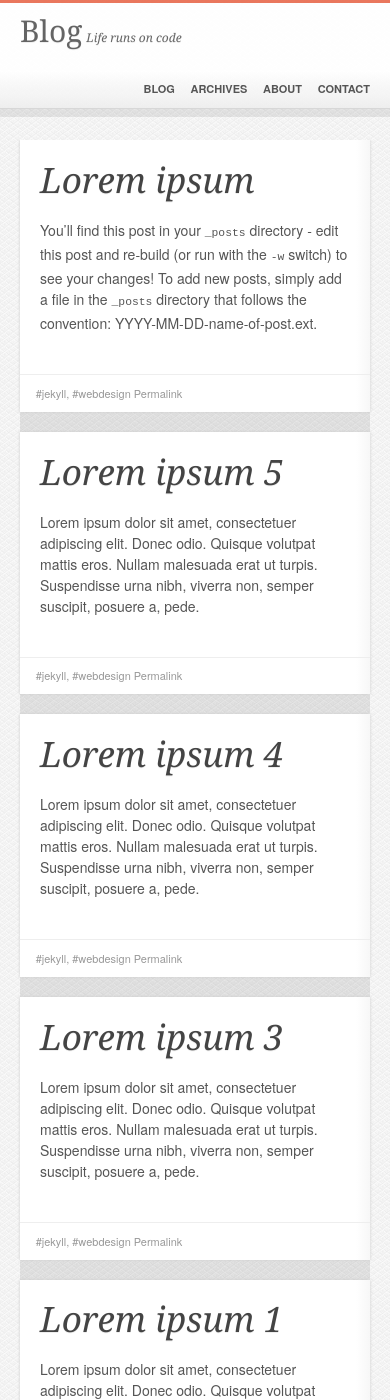
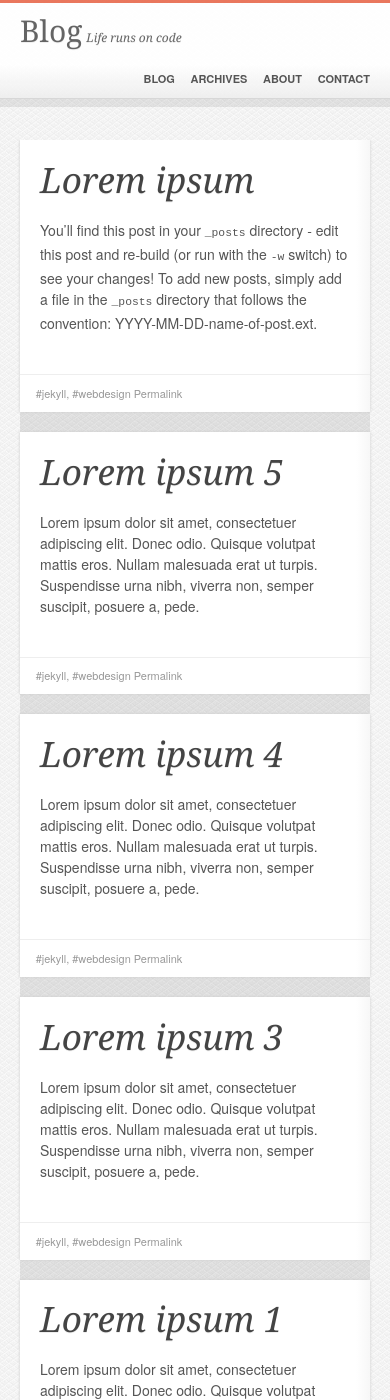
Before and after one commit to lukasmartinelli/lukasmartinelli.github.io, a Jekyll site: the page built from index.html, in a window 390 px wide and 1400 px high. Built offline with Jekyll 4.4.1, drawn with Linux system fonts in a browser that asks for light colours; Markdown is read by kramdown in place of the engine named in the settings; the list of posts is cut into pages by our own code.

Commit message:
Margin top is now better adjusted for mobiles.

```diff
--- a/css/main.css
+++ b/css/main.css
@@ -87,6 +87,7 @@ footer {
     border-top: 3px solid #e86a4d;
     border-bottom: 1px solid #d4d4d4;
     background: -webkit-linear-gradient(top, white 0%, white 65%, #eeeeee 100%);
+    background: linear-gradient(to bottom, white 0%, white 65%, #eeeeee 100%);
     overflow: hidden; }
 
 /* ===Main section=== */
@@ -129,6 +130,9 @@ div.branding {
 #top-nav {
   float: right;
   margin: 1.42857em 0 0.71429em 0; }
+  @media only screen and (max-width: 30.71429em) {
+    #top-nav {
+      margin: 0.71429em 0 0.71429em 0; } }
   #top-nav li {
     float: left;
     line-height: 1.28571em;
--- a/sass/_layout.scss
+++ b/sass/_layout.scss
@@ -21,7 +21,7 @@
 	header {
 		border-top: 3px solid $color-highlight;
 		border-bottom: 1px solid $color-border;
-		background: -webkit-linear-gradient(top, #fff 0%,#fff 65%,#eee 100%);
+		@include background(linear-gradient(top, #fff 0%,#fff 65%,#eee 100%));
 		overflow: hidden;
 	}
 }
@@ -31,7 +31,7 @@
 #main {
 	margin-top: em(90, $default-font-size);
 
-	// The navigation is too long to be on one line with the branding on small devices
+	// The navigation is too long to be on one row with the branding on small devices
 	// so it will break and the place required for the top is much bigger
 	// and therefore the padding has to be more
 	// we dont respond to very small devices that even have no place for the whole navigation
--- a/sass/_module.scss
+++ b/sass/_module.scss
@@ -23,6 +23,11 @@ div.branding {
 #top-nav {
 	float: right;
 	margin: $default-margin 0 $default-margin/2 0;
+
+	//When we have a whole row for our nav, we don't need such a big margin to the top
+	@media only screen and (max-width: em(430, $default-font-size)) {
+		margin: $default-margin/2 0 $default-margin/2 0;
+	}
 
 	li {
 		float: left;
```
